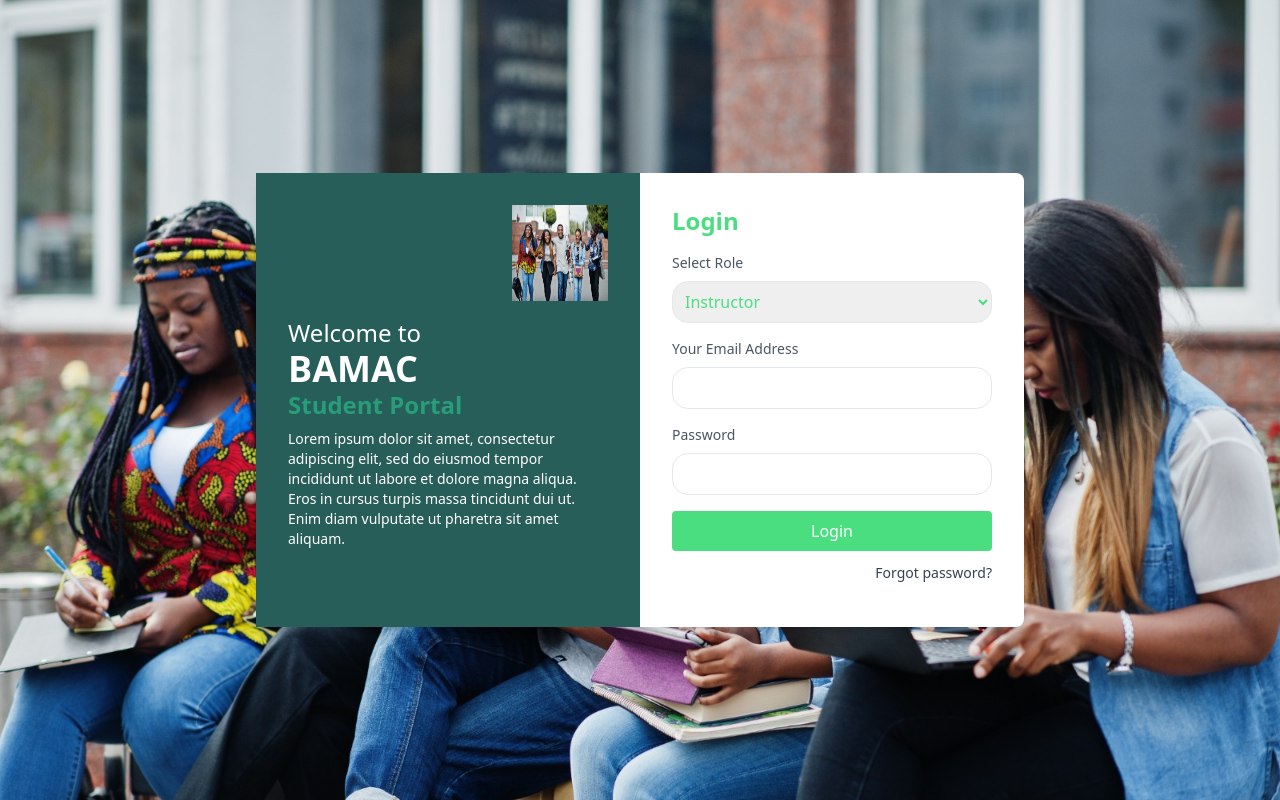
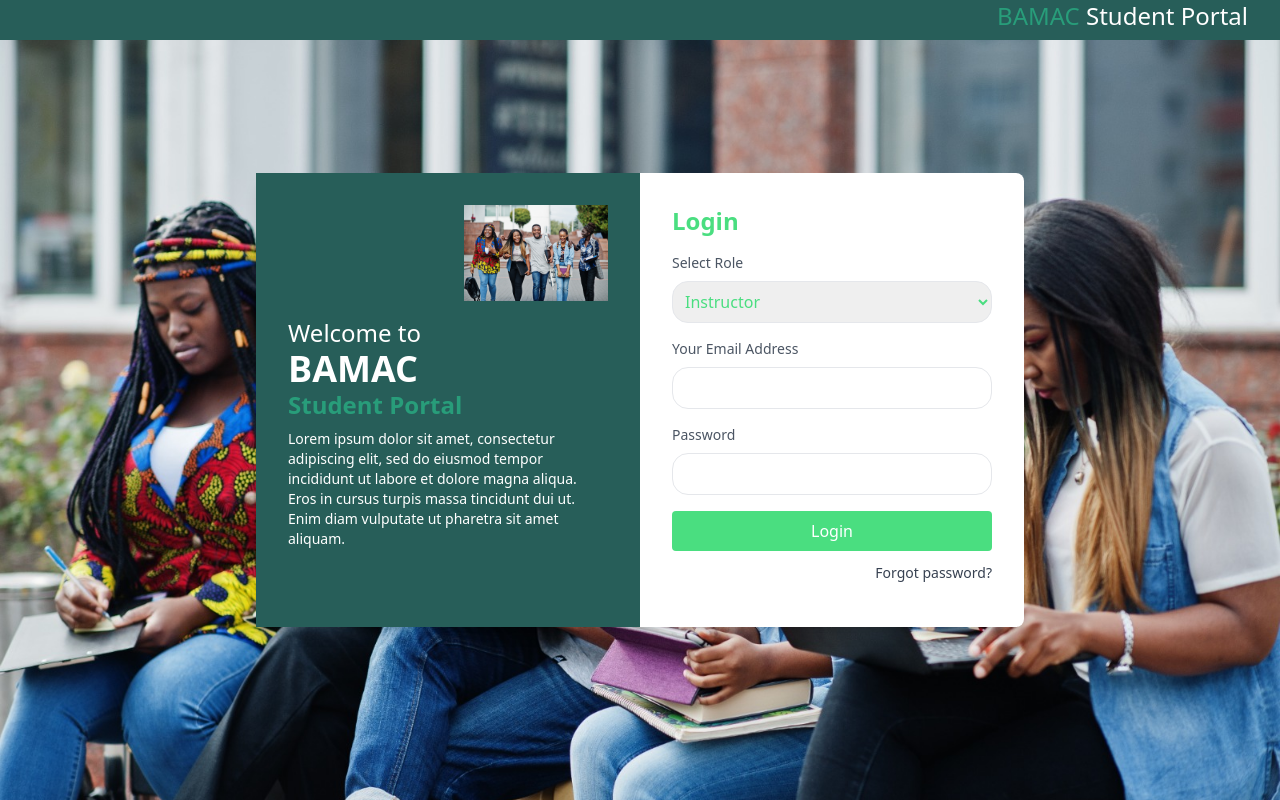
Before and after one commit to wamae-ndiritu/student-portal-design, a React (Create React App) app: page / in a window 1280 px wide. Built offline with nearby package versions, Linux system fonts and the light colour scheme.

Commit message:
Add topheader component

```diff
--- a/src/App.js
+++ b/src/App.js
@@ -1,9 +1,9 @@
-import Login from "./Login";
+import LoginPage from "./pages/LoginPage";
 
 function App() {
   return (
     <div>
-      <Login />
+      <LoginPage />
     </div>
   );
 }
--- a/src/Login.jsx
+++ b/src/Login.jsx
@@ -12,7 +12,7 @@ const Login = () => {
             <img
               src='/assets/images/image-1.jpeg'
               alt='Logo'
-              className='w-24 h-24 mb-4'
+              className='w-18 h-24 mb-4'
             />
           </div>
           <h4 className='text-2xl'>Welcome to</h4>
--- /dev/null
+++ b/src/TopHeader.jsx
@@ -0,0 +1,13 @@
+import React from "react";
+
+const TopHeader = () => {
+  return (
+    <div className='h-10 z-20 fixed w-full bg-color-main flex justify-end text-white align-center px-8'>
+      <h1 className='text-2xl'>
+        <span className='uppercase text-light-green'>Bamac</span> Student Portal
+      </h1>
+    </div>
+  );
+};
+
+export default TopHeader;
--- /dev/null
+++ b/src/pages/LoginPage.jsx
@@ -0,0 +1,14 @@
+import React from "react";
+import TopHeader from "../TopHeader";
+import Login from "../Login";
+
+const LoginPage = () => {
+  return (
+    <div>
+      <TopHeader />
+      <Login />
+    </div>
+  );
+};
+
+export default LoginPage;
```
